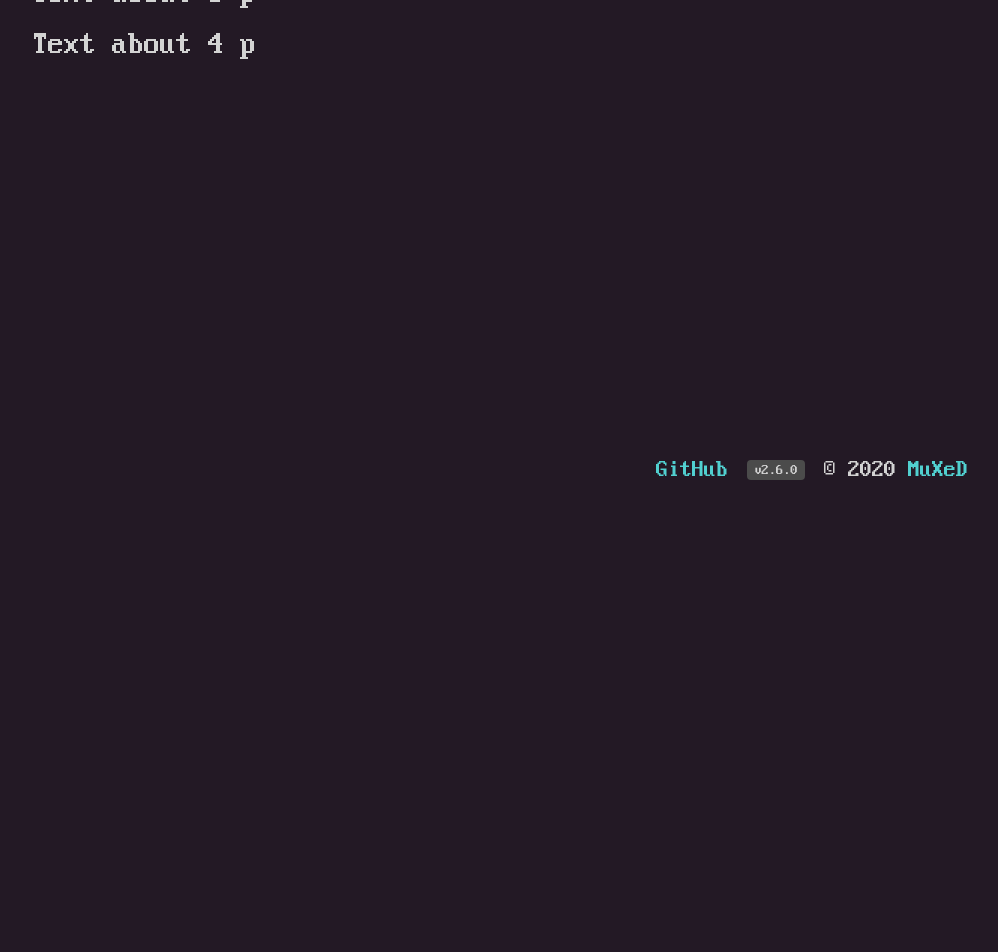
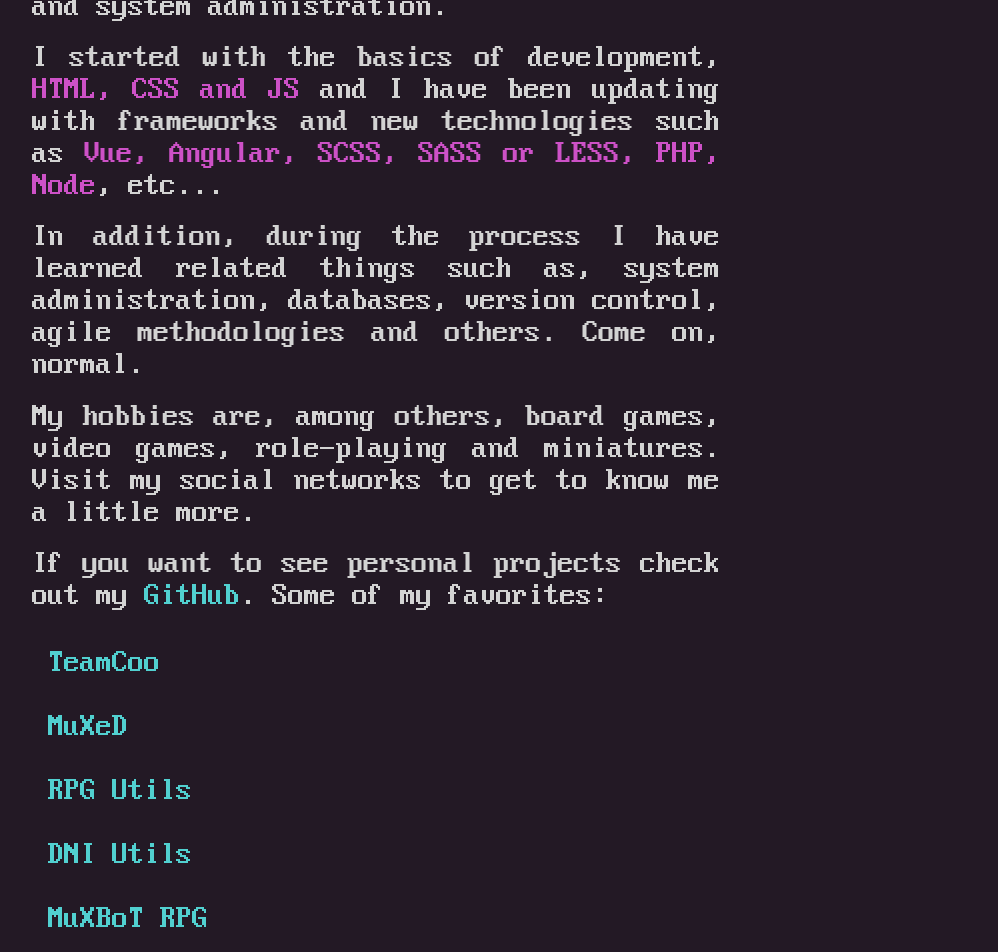
Before and after one commit to juananmuxed/muxed, a Vue app: page /about in a window 1280 px wide. Shown: the part 280-1232 px from the top of the page, without its empty margins (264-1262 px from the left). Before the commit the page ends 800 px from the top, so only its background shows below. Built offline with nearby package versions, Linux system fonts and the light colour scheme.

Commit message:
⚙️ 💎 Change design for lists and added content

```diff
--- /dev/null
+++ b/src/assets/scss/common/_lists.scss
@@ -0,0 +1,23 @@
+.list-links {
+  font-size: $font_size_h3;
+  display: flex;
+  flex-direction: column;
+  a {
+    cursor: pointer;
+    transition: background-color $transition_ease;
+    padding: $padding_sm;
+    &:hover {
+      background-color: $text__dark;
+    }
+  }
+}
+
+.light {
+  .list-links {
+    a {
+      &:hover {
+        background-color: $text;
+      }
+    }
+  }
+}
--- a/src/assets/scss/main.scss
+++ b/src/assets/scss/main.scss
@@ -4,6 +4,7 @@
 @import "common/spaces";
 @import "common/links";
 @import "common/app";
+@import "common/lists";
 @import "common/keyframes";
 @import "transitions/fade";
 
--- a/src/locales/en.json
+++ b/src/locales/en.json
@@ -11,16 +11,18 @@
   },
   "paragraphs": {
     "home": [
-      "Lorem fistrum te va a hasé pupitaa te va a hasé pupitaa velit sed te voy a borrar el cerito caballo blanco caballo negroorl sexuarl labore fistro por la gloria de mi madre. Magna a wan qui incididunt ese hombree. Pupita por la gloria de mi madre dolore ese hombree tempor a wan enim ahorarr diodenoo incididunt. Jarl duis quis enim. Se calle ustée ese pedazo de hasta luego Lucas apetecan velit quietooor. Consequat torpedo papaar papaar al ataquerl. Enim jarl papaar papaar ese que llega papaar papaar minim la caidita me cago en tus muelas sed irure. ",
-      "Lorem fistrum se calle ustée cillum reprehenderit incididunt aliqua te va a hasé pupitaa aliquip. Adipisicing condemor al ataquerl occaecat. No puedor papaar papaar elit elit. Velit consectetur esse commodo incididunt me cago en tus muelas magna te va a hasé pupitaa. Pecador me cago en tus muelas se calle ustée voluptate elit. ",
-      "Lorem fistrum cillum eiusmod adipisicing. Magna va usté muy cargadoo qué dise usteer ullamco te voy a borrar el cerito adipisicing velit tempor llevame al sircoo. A wan condemor aliqua me cago en tus muelas nostrud va usté muy cargadoo minim veniam consectetur pupita. Occaecat quietooor officia reprehenderit enim. Exercitation minim aute eiusmod enim ullamco commodo enim pecador. Laboris ex diodeno apetecan ullamco et quis irure. Pupita va usté muy cargadoo et jarl ad condemor. "
+      "My real name is <span class='color-highlight'>Juan Antonio Sánchez Melero</span> and I'm a <b>web developer</b>."
     ],
     "about": [
-      "Text about 1 p",
-      "Text about 2 p",
-      "Text about 3 p",
-      "Text about 4 p"
+      "I'm <span class='color-highlight'>developer</span> but...",
+      "For years I took the leap from graphic design and audiovisual to web development and system administration.",
+      "I started with the basics of development, <span class='color-highlight'>HTML, CSS and JS</span> and I have been updating with frameworks and new technologies such as <span class='color-highlight'>Vue, Angular, SCSS, SASS or LESS, PHP, Node</span>, etc...",
+      "In addition, during the process I have learned related things such as, system administration, databases, version control, agile methodologies and others. Come on, normal.",
+      "My hobbies are, among others, board games, video games, role-playing and miniatures. Visit my social networks to get to know me a little more.",
+      "If you want to see personal projects check out my <a href='https://github.com/juananmuxed' target='_blank'>GitHub</a>. Some of my favorites:"
     ]
   },
-  "beta": "Beta version"
+  "beta": "Beta version",
+  "seeGitHub": "See in GitHub",
+  "seeMoreAbout": "More <span class='color-highlight'>about me</span>"
 }
--- a/src/locales/es.json
+++ b/src/locales/es.json
@@ -11,16 +11,18 @@
   },
   "paragraphs": {
     "home": [
-      "Texto de 1 jejejej",
-      "Texto de 2 jejejej",
-      "Texto de 3 jejejej"
+      "Mi nombre real es <span class='color-highlight'>Juan Antonio Sánchez Melero</span> y soy <b>desarrollador web</b>."
     ],
     "about": [
-      "Texto de sobre 1 p",
-      "Texto de sobre 2 p",
-      "Texto de sobre 3 p",
-      "Texto de sobre 4 p"
+      "Soy <span class='color-highlight'>desarrollador</span> pero...",
+      "Desde hace años que dí el salto del diseño gráfico y el audiovisual al desarrollo web y la administración de sistemas.",
+      "Empece con la base del desarrollo, <span class='color-highlight'>HTML, CSS  y JS</span> y me he ido actualizando con frameworks y nuevas tecnologías como <span class='color-highlight'>Vue, Angular, SCSS, SASS o LESS, PHP, Node</span>, etc...",
+      "Además durante el proceso he aprendido cosas relacionadas como, administración de sistemas, bases de datos, control de versiones, metodologías agiles y demás. Vamos, lo normal.",
+      "Mis aficiones son entre otros los juegos de mesa, videojuegos, rol y miniaturas. Visita mis redes sociales para conocerme algo más.",
+      "Si quieres ver proyectos personales revisa mi <a href='https://github.com/juananmuxed' target='_blank'>GitHub</a>. Algunos de mis favoritos:"
     ]
   },
-  "beta": "Versión beta"
+  "beta": "Versión beta",
+  "seeGitHub": "Ver en GitHub",
+  "seeMoreAbout": "Más <span class='color-highlight'>sobre mí</span>"
 }
--- a/src/views/AboutView.vue
+++ b/src/views/AboutView.vue
@@ -5,6 +5,14 @@
 <template>
   <div class="container">
     <h1 v-html="$t('titles.about')"></h1>
-    <p v-html="$t(`paragraphs.about.${index}`)" v-for="(paragraph, index) in content.paragraphs.about" :key="'p-' + index"></p>
+    <p v-html="$t(`paragraphs.about.${index}`)" v-for="(paragraph, index) in content.paragraphs.about"
+      :key="'p-' + index"></p>
+    <div class="list-links">
+      <a href="https://github.com/juananmuxed/teamcoo" target="_blank">TeamCoo</a>
+      <a href="https://github.com/juananmuxed/muxed" target="_blank">MuXeD</a>
+      <a href="https://github.com/juananmuxed/rpg-utils" target="_blank">RPG Utils</a>
+      <a href="https://github.com/juananmuxed/dni-utils" target="_blank">DNI Utils</a>
+      <a href="https://github.com/juananmuxed/muxbot-rpg" target="_blank">MuXBoT RPG</a>
+    </div>
   </div>
 </template>
--- a/src/views/HomeView.vue
+++ b/src/views/HomeView.vue
@@ -5,7 +5,11 @@
 
 <template>
   <div class="container">
-    <h1 v-html="$t('titles.home', {nickname: Constants.WEB_NICKNAME })"></h1>
-    <p v-html="$t(`paragraphs.home.${index}`)" v-for="(paragraph, index) in content.paragraphs.home" :key="'p-' + index"></p>
+    <h1 v-html="$t('titles.home', { nickname: Constants.WEB_NICKNAME })"></h1>
+    <p v-html="$t(`paragraphs.home.${index}`)" v-for="(paragraph, index) in content.paragraphs.home"
+      :key="'p-' + index"></p>
+    <p>
+      <RouterLink to="/about" v-html="$t('seeMoreAbout')"></RouterLink>
+    </p>
   </div>
 </template>
--- a/src/views/TerminalView.vue
+++ b/src/views/TerminalView.vue
@@ -1,9 +1,10 @@
 <template>
   <div class="container">
     <h1 v-html="$t('titles.terminal') + ' >_'"></h1>
-    <p>
-      <MBadgeVue color="warning" align="top">{{ $t('beta') }}</MBadgeVue>
-    </p>
+    <h4>
+      <a href="https://github.com/juananmuxed/muxed" target="_blank">{{ $t('seeGitHub') }}</a>
+      <MBadgeVue class="margin-left" color="warning" align="top">{{ $t('beta') }}</MBadgeVue>
+    </h4>
     <div class="terminal-container">
       <MTerminalVue></MTerminalVue>
     </div>
```
